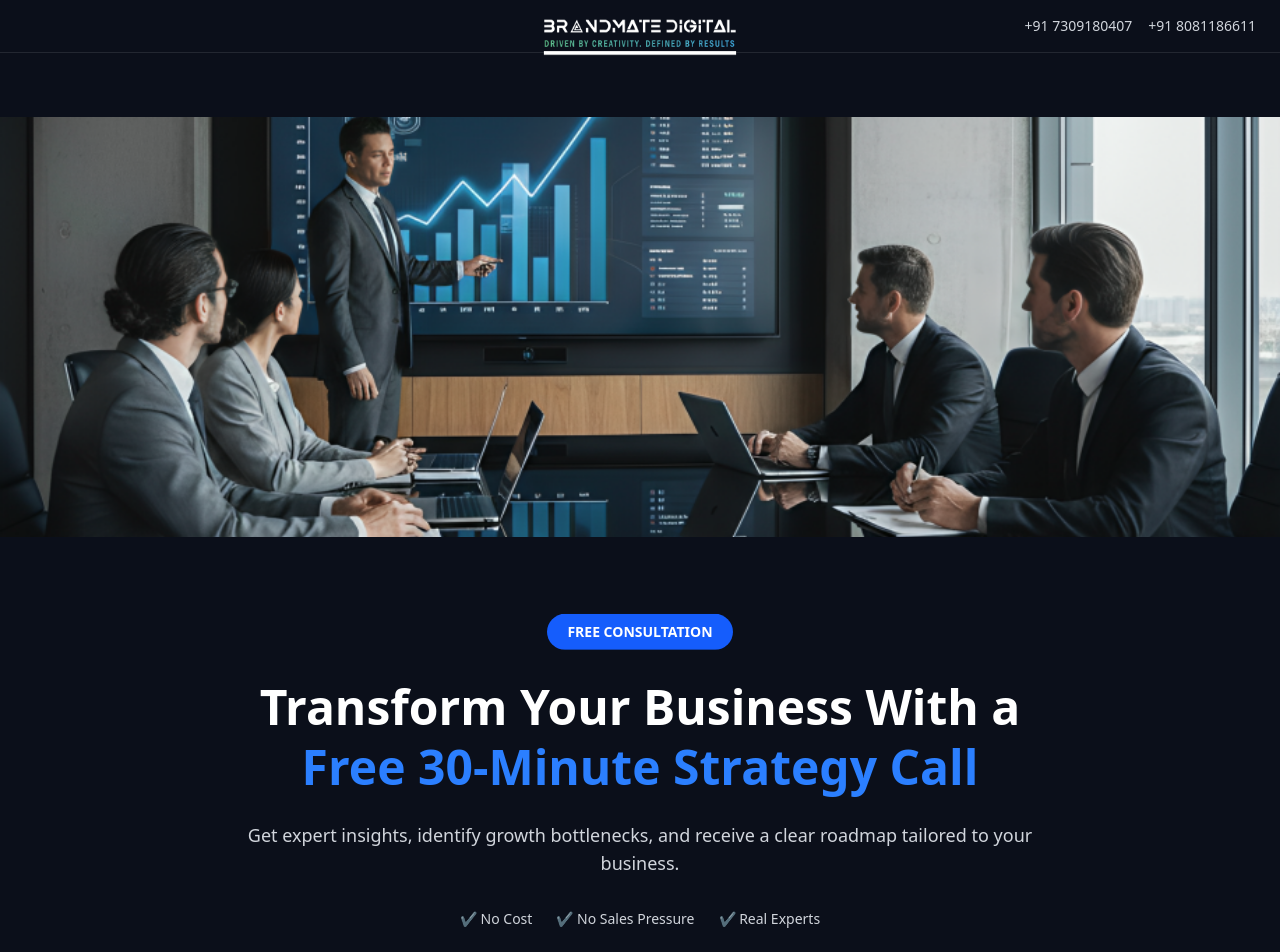
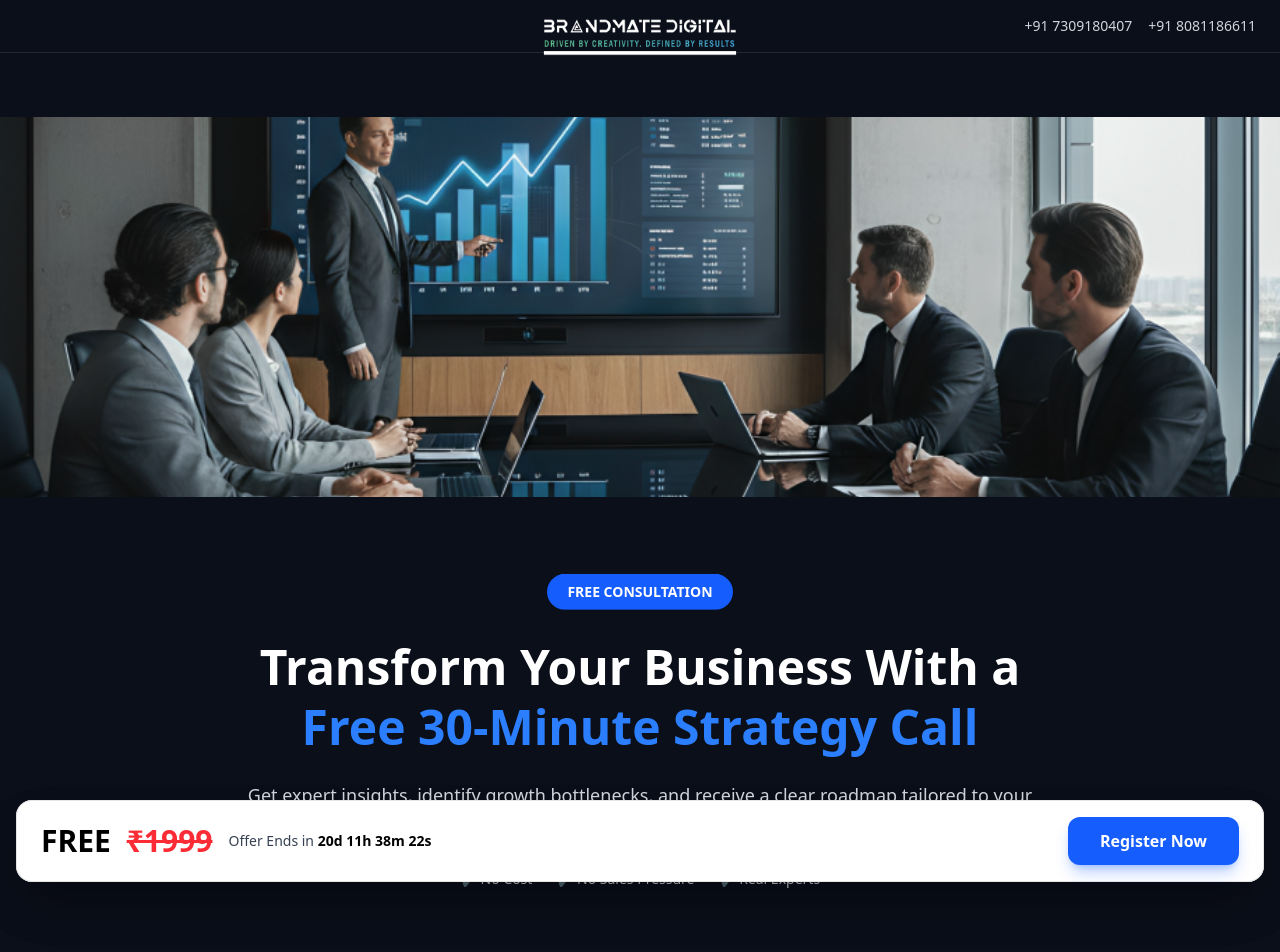
Before and after one commit to TanayTrivedi2003/Brandmateleadform, a React (Vite) app: page / in a window 1280 px wide. Shown: the top 952 px of the page. Built offline with nearby package versions, Linux system fonts and the light colour scheme.

Commit message:
Initial lead page with popup form

```diff
--- a/src/Components/leadpage.jsx
+++ b/src/Components/leadpage.jsx
@@ -1,7 +1,7 @@
 import logo from "/brandmate-logo.png";
 import logo1 from "/brandmate-logo.png";
 import { FontAwesomeIcon } from "@fortawesome/react-fontawesome";
-import { useState, useRef } from "react";
+import { useState, useRef, useEffect } from "react";
 
 import {
     faLinkedinIn,
@@ -15,7 +15,36 @@ import {
 
 const LeadPage = () => {
 
+    const [showStickyBanner, setShowStickyBanner] = useState(false);
+    const END_DATE = new Date("2026-02-15T23:59:59");
 
+    useEffect(() => {
+        const handleScroll = () => {
+            if (window.scrollY > 300) {
+                setShowStickyBanner(true);
+            } else {
+                setShowStickyBanner(false);
+            }
+        };
+
+        window.addEventListener("scroll", handleScroll);
+        return () => window.removeEventListener("scroll", handleScroll);
+    }, []);
+
+
+    const [timeLeft, setTimeLeft] = useState(() => {
+        const diff = END_DATE - new Date();
+        return diff > 0 ? diff : 0;
+    });
+
+    useEffect(() => {
+        const timer = setInterval(() => {
+            const diff = END_DATE - new Date();
+            setTimeLeft(diff > 0 ? diff : 0);
+        }, 1000);
+
+        return () => clearInterval(timer);
+    }, []);
 
 
     const formRef = useRef(null);
@@ -42,6 +71,8 @@ const LeadPage = () => {
     const [showSuccess, setShowSuccess] = useState(false);
     const [error, setError] = useState("");
     const [showFormModal, setShowFormModal] = useState(false);
+
+
 
     const handleChange = (e) => {
         setForm({ ...form, [e.target.name]: e.target.value });
@@ -116,6 +147,20 @@ const LeadPage = () => {
         }
     };
 
+
+    const formatTime = (ms) => {
+        if (!ms || ms <= 0) return "0d 0h 0m 0s";
+
+        const totalSeconds = Math.floor(ms / 1000);
+
+        const days = Math.floor(totalSeconds / (3600 * 24));
+        const hours = Math.floor((totalSeconds % (3600 * 24)) / 3600);
+        const minutes = Math.floor((totalSeconds % 3600) / 60);
+        const seconds = totalSeconds % 60;
+
+        return `${days}d ${hours}h ${minutes}m ${seconds}s`;
+    };
+
     return (
         <div className="bg-[#0B0F1A] text-white min-h-screen">
 
@@ -142,7 +187,7 @@ const LeadPage = () => {
                 <img
                     src="/hero.png"
                     alt="Business Growth Strategy"
-                    className="w-full h-[420px] object-cover"
+                    className="w-full h-[380px] object-cover"
                 />
             </section>
 
@@ -882,6 +927,86 @@ const LeadPage = () => {
                 </div>
             </footer>
 
+            <div
+                className={`fixed bottom-0 left-0 w-full z-50
+    transition-transform duration-500 ease-in-out
+    ${showStickyBanner ? "translate-y-0" : "translate-y-full"}
+  `}
+            >
+                <div className="max-w-7xl mx-auto px-4 pb-4">
+                    <div className="bg-white rounded-2xl shadow-2xl border border-black/10
+      flex flex-col md:flex-row items-center justify-between
+      gap-4 px-6 py-4">
+
+                        {/* LEFT */}
+                        <div className="flex items-center gap-4">
+                            <div className="text-3xl font-extrabold text-black">
+                                FREE <span className="line-through text-red-500 ml-2">₹1999</span>
+                            </div>
+                            <div className="text-sm text-gray-700">
+                                Offer Ends in <span className="font-semibold text-black">
+                                    {formatTime(timeLeft)}
+                                </span>
+                            </div>
+                        </div>
+
+                        {/* RIGHT CTA */}
+                        <button
+                            onClick={() => setShowFormModal(true)}
+                            className="w-full md:w-auto px-8 py-3
+          rounded-xl font-semibold text-black
+          bg-gradient-to-r from-yellow-400 to-orange-500
+          hover:scale-105 active:scale-95
+          transition-transform"
+                        >
+                            Register Now
+                        </button>
+
+                    </div>
+                </div>
+            </div>
+
+            <div
+                className={`fixed bottom-0 left-0 w-full z-50
+    transition-transform duration-500 ease-in-out
+    ${showStickyBanner ? "translate-y-0" : "translate-y-full"}
+  `}
+            >
+                <div className="max-w-7xl mx-auto px-4 pb-4">
+                    <div className="bg-white rounded-2xl shadow-2xl border border-black/10
+      flex flex-col md:flex-row items-center justify-between
+      gap-4 px-6 py-4">
+
+                        {/* LEFT */}
+                        <div className="flex items-center gap-4">
+                            <div className="text-3xl font-extrabold text-black">
+                                FREE <span className="line-through text-red-500 ml-2">₹1999</span>
+                            </div>
+                            <div className="text-sm text-gray-700">
+                                Offer Ends in <span className="font-semibold text-black">
+                                    {formatTime(timeLeft)}
+                                </span>
+                            </div>
+                        </div>
+
+                        {/* RIGHT CTA */}
+                        <button
+                            onClick={() => setShowFormModal(true)}
+                            className="w-full md:w-auto px-8 py-3
+rounded-xl font-semibold text-white
+bg-blue-600 hover:bg-blue-700
+shadow-lg shadow-blue-600/30
+hover:scale-105 active:scale-95
+transition-all duration-300"
+                        >
+                            Register Now
+                        </button>
+
+                    </div>
+                </div>
+            </div>
+
+
         </div >
     );
 };
```
